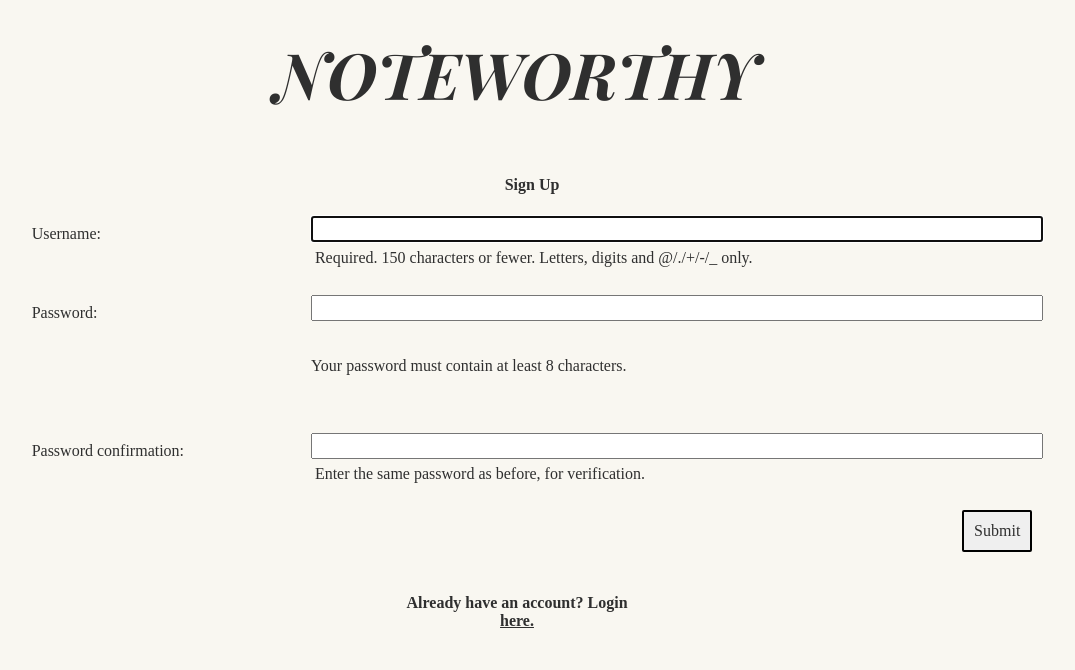
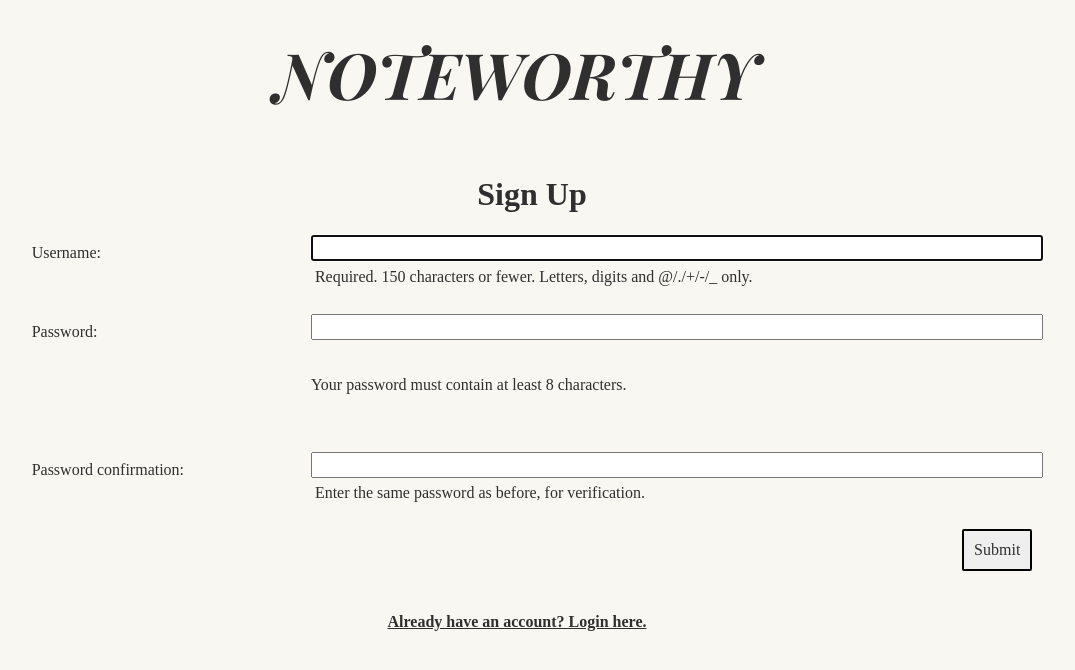
Before and after one commit to btsybm/articletracker, a Django app: page /accounts/signup/ in a window 1280 px wide. Shown: the part 20-690 px from the top of the page, without its empty margins (123-1198 px from the left). Run offline with Django 3.2, Linux system fonts and the light colour scheme; some web fonts are replaced.

Commit message:
index display

```diff
--- a/main_app/static/css/article-index.css
+++ b/main_app/static/css/article-index.css
@@ -7,12 +7,12 @@ h1 {
   text-align: center;
   font-family: 'Playfair Display SC', serif;
   font-style: italic;
-  font-size: 4em;
-
+  font-size: 3.5em;
+  margin-bottom: 0px;
 }
 
 table {
-	width: 750px;
+	max-width: 900px;
 	border-collapse: collapse;
 	margin:30px auto;
 	}
--- a/main_app/static/css/form.css
+++ b/main_app/static/css/form.css
@@ -71,6 +71,7 @@ td > textarea {
   align-items: center;
   justify-content: center;
   flex-direction: column;
+
 }
 
 a {
@@ -96,3 +97,7 @@ a {
   padding-top: 3px;
   padding-bottom: 3px;
 }
+
+#signupheader {
+  font-size: 2em;
+}
--- a/main_app/templates/signup.html
+++ b/main_app/templates/signup.html
@@ -11,7 +11,7 @@
 <section class="signUpForm">
 
 <div class="page-header">
-  <h1 class="form-header">Sign Up</h1>
+  <h1 id="signupheader">Sign Up</h1>
 </div>
 {% if error_message %}
   <p class="red-text">{{ error_message }}</p>
@@ -27,6 +27,6 @@
 
 </section>
 
-<h4 id="previousAccount">Already have an account? Login <a href="{% url 'home' %}"> here.</a></h4>
+<h4 id="previousAccount"><a href="{% url 'home' %}"> Already have an account? Login here.</a></h4>
 
 {% endblock %}
```
Also changed, not shown: main_app/static/css/article-detail.css (line endings or trailing spaces), main_app/static/images/logo.png (added).
